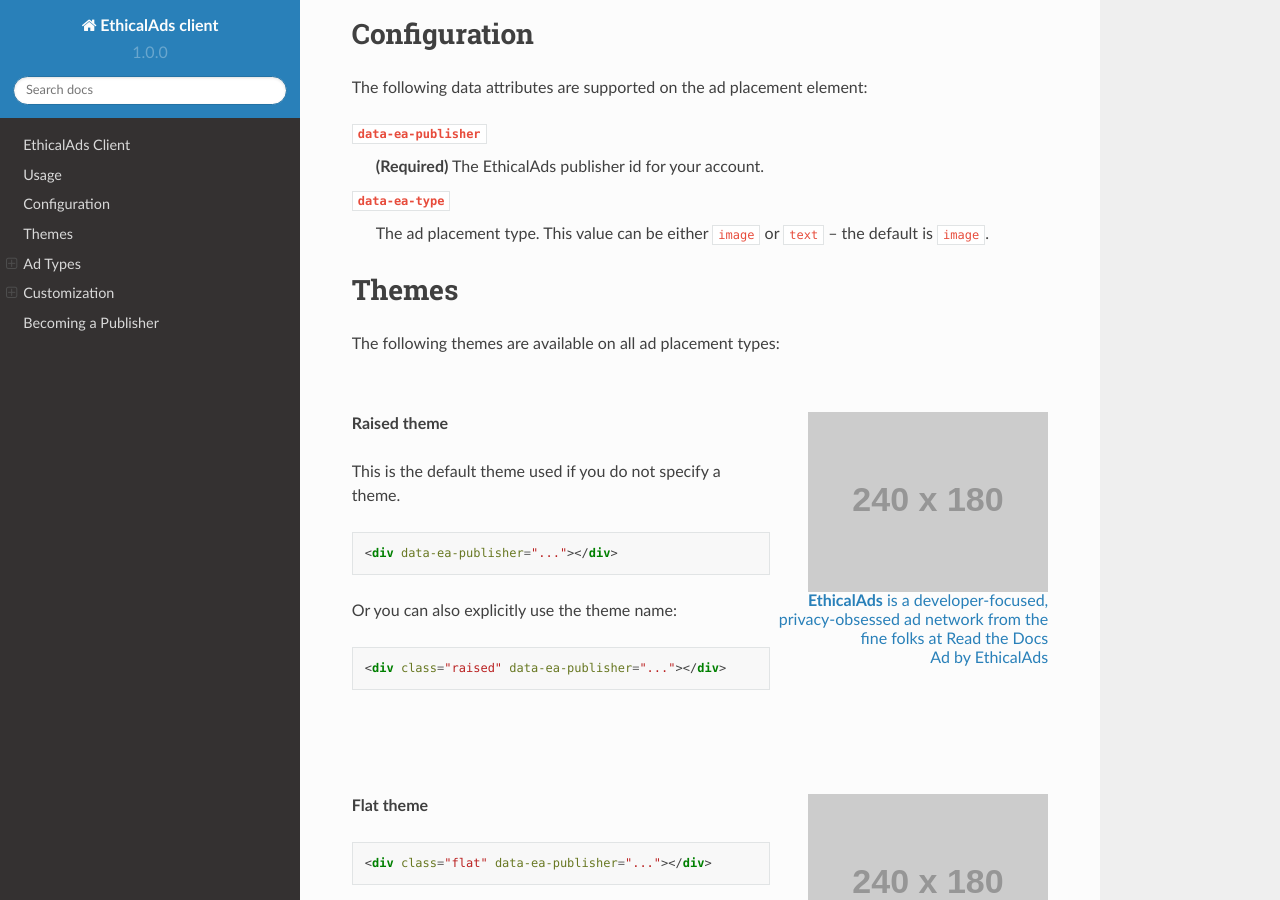
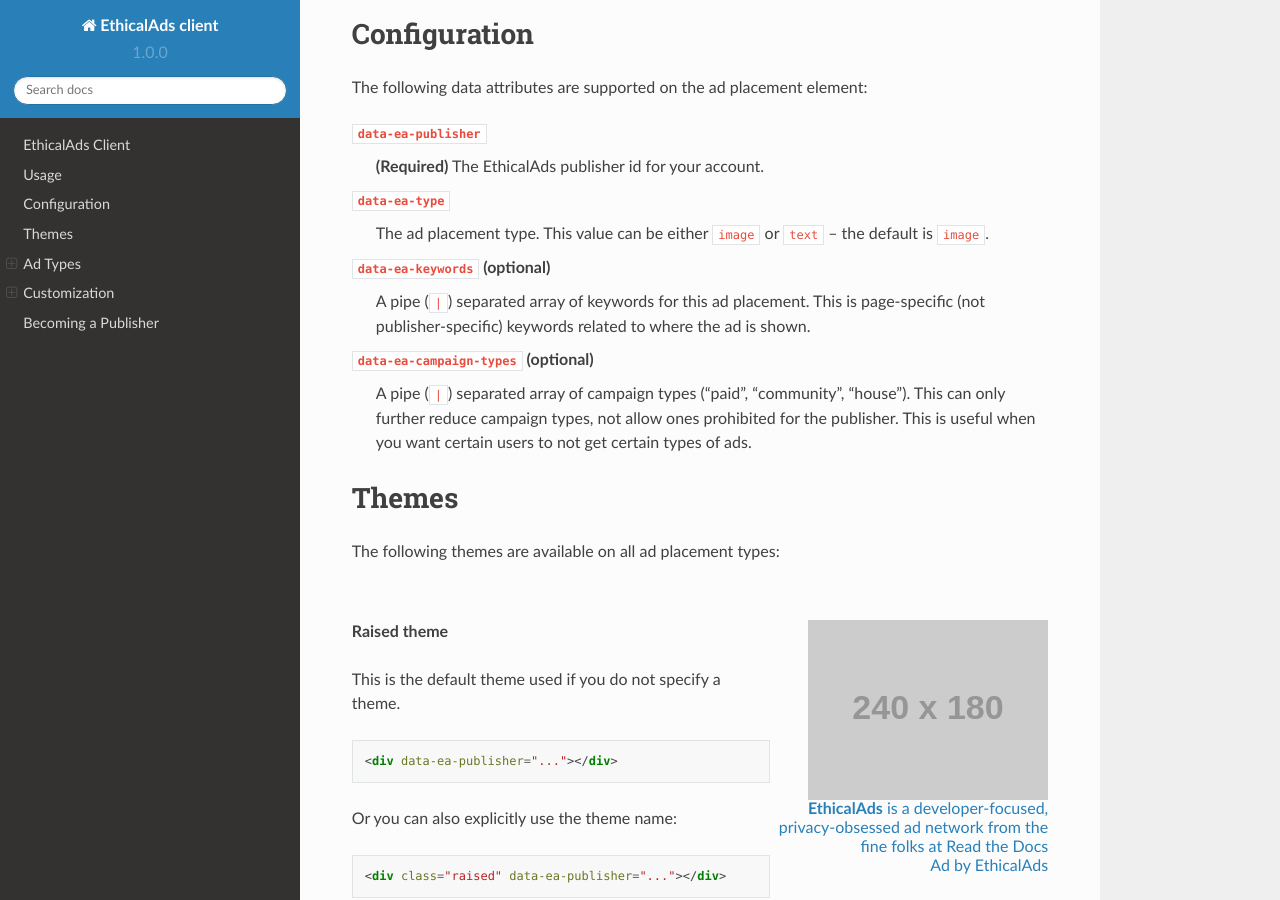
Before and after one commit to readthedocs/ethical-ad-client, a Sphinx documentation site: the page built from docs/index.rst, in a window 1280 px wide and 900 px high, scrolled down 1035 px. Built offline with Sphinx 7.4.7 and the Read the Docs theme 2.0.0, drawn with Linux system fonts in a browser that asks for light colours.

Commit message:
Add keywords and campaign types to the client

```diff
--- a/docs/index.rst
+++ b/docs/index.rst
@@ -44,6 +44,15 @@
 ``data-ea-type``
     The ad placement type. This value can be either ``image`` or ``text`` -- the
     default is ``image``.
+
+``data-ea-keywords`` (optional)
+    A pipe (``|``) separated array of keywords for this ad placement.
+    This is page-specific (not publisher-specific) keywords related to where the ad is shown.
+
+``data-ea-campaign-types`` (optional)
+    A pipe (``|``) separated array of campaign types ("paid", "community", "house").
+    This can only further reduce campaign types, not allow ones prohibited for the publisher.
+    This is useful when you want certain users to not get certain types of ads.
 
 Themes
 ------
```
Also changed, not shown: index.js (+15 -3 lines).
